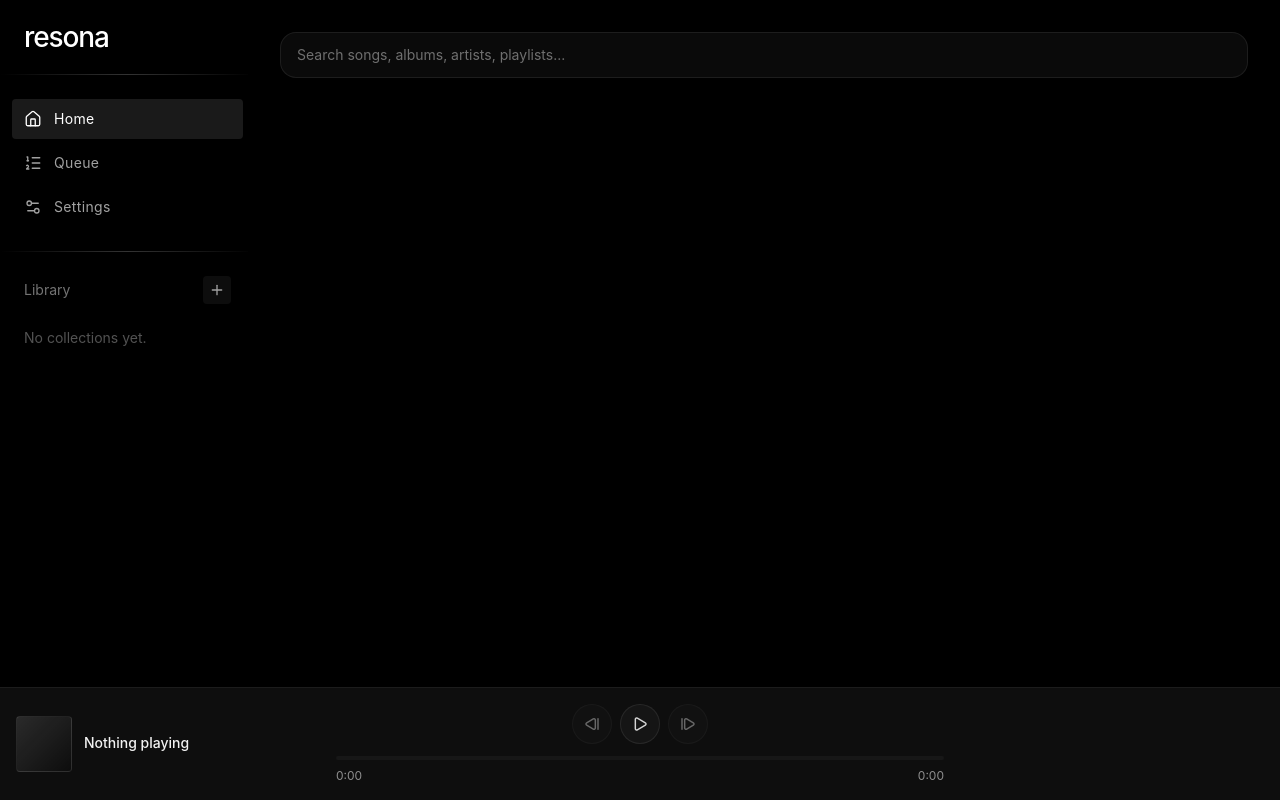
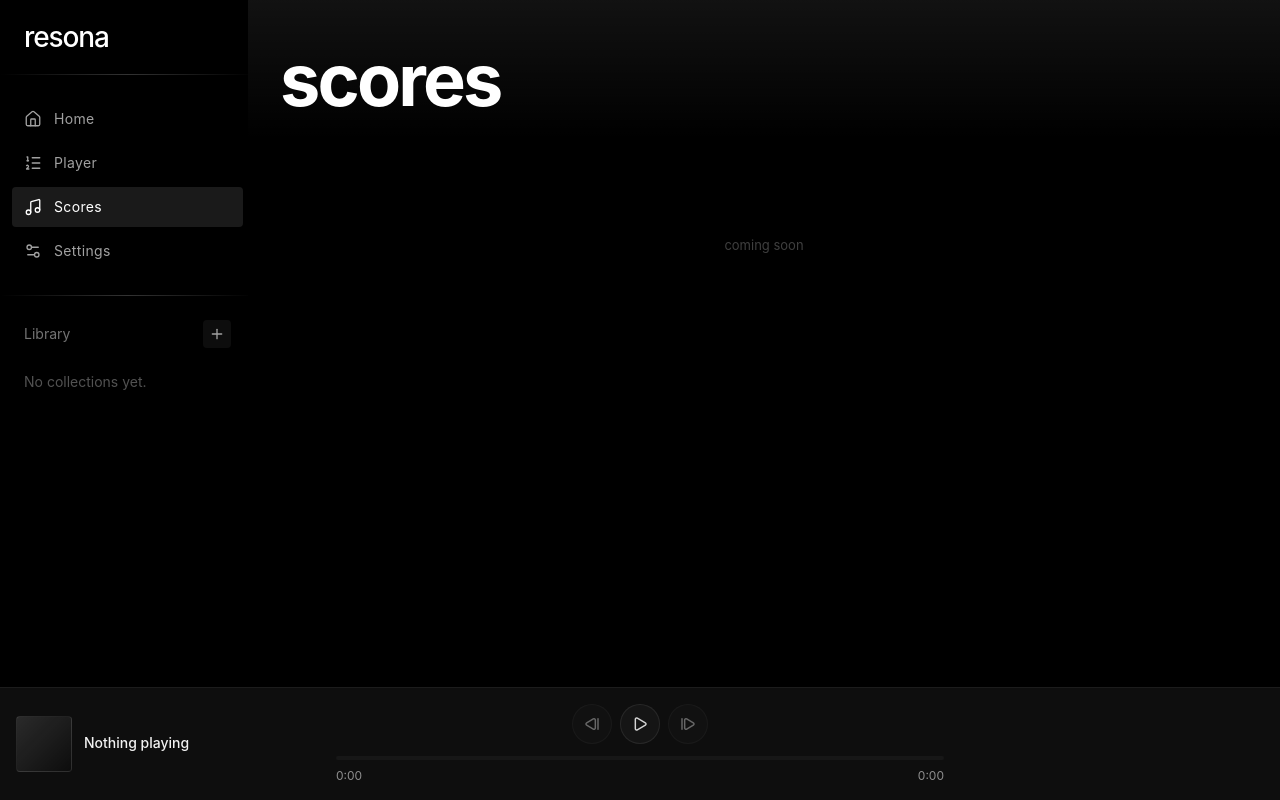
Before and after one commit to rujulw/resona, a React (Vite) app in the folder client/: page /scores in a window 1280 px wide. Before the commit this address led to /home. Built offline with nearby package versions, Linux system fonts and the light colour scheme.

Commit message:
[impl] introduce placeholder Scores page and rename Queue to Player in the sidebar

```diff
--- a/client/src/components/layout/AppShellRoutes.tsx
+++ b/client/src/components/layout/AppShellRoutes.tsx
@@ -7,6 +7,7 @@ import { ConceptAlbumsPage } from "../../pages/ConceptAlbumsPage";
 import { HomePage } from "../../pages/HomePage";
 import { PlaylistsPage } from "../../pages/PlaylistsPage";
 import { QueuePage } from "../../pages/QueuePage";
+import { ScoresPage } from "../../pages/ScoresPage";
 import { SettingsPage } from "../../pages/SettingsPage";
 
 export function AppShellRoutes({
@@ -141,7 +142,8 @@ export function AppShellRoutes({
           />
         }
       />
-      <Route path="/queue" element={<QueuePage queueState={routes.queue.queueState} />} />
+      <Route path="/player" element={<QueuePage queueState={routes.queue.queueState} />} />
+      <Route path="/scores" element={<ScoresPage />} />
       <Route
         path="/settings"
         element={
--- a/client/src/components/layout/Sidebar.tsx
+++ b/client/src/components/layout/Sidebar.tsx
@@ -1,4 +1,4 @@
-import { Home, ListOrdered, Plus, Settings2 } from "lucide-react";
+import { Home, ListOrdered, Music, Plus, Settings2 } from "lucide-react";
 import { useEffect, useRef, useState } from "react";
 import { NavLink, useNavigate } from "react-router-dom";
 
@@ -8,7 +8,8 @@ import { ArtworkTile } from "../ui/ArtworkTile";
 
 const routeIcons = {
   home: Home,
-  queue: ListOrdered,
+  player: ListOrdered,
+  scores: Music,
   settings: Settings2,
 } as const;
 
--- a/client/src/constants/routes.ts
+++ b/client/src/constants/routes.ts
@@ -1,6 +1,7 @@
 export const primaryRoutes = [
   { label: "home", path: "/home", caption: "overview", icon: "home" },
-{ label: "queue", path: "/queue", caption: "play next", icon: "queue" },
+  { label: "player", path: "/player", caption: "now playing", icon: "player" },
+  { label: "scores", path: "/scores", caption: "sheet music", icon: "scores" },
   { label: "settings", path: "/settings", caption: "library paths", icon: "settings" },
 ] as const;
 
--- /dev/null
+++ b/client/src/pages/ScoresPage.tsx
@@ -0,0 +1,13 @@
+export function ScoresPage() {
+  return (
+    <div className="h-full min-h-0 overflow-y-auto bg-black [scrollbar-width:none] [&::-webkit-scrollbar]:hidden">
+      <header className="flex flex-wrap items-end justify-between gap-6 bg-gradient-to-b from-white/[0.07] to-transparent px-8 pb-6 pt-10">
+        <h2 className="mt-1 text-7xl font-bold tracking-[-0.04em] text-white">scores</h2>
+      </header>
+
+      <div className="flex items-center justify-center px-8 py-24">
+        <p className="text-[13px] text-[#3f3f3f]">coming soon</p>
+      </div>
+    </div>
+  );
+}
```
